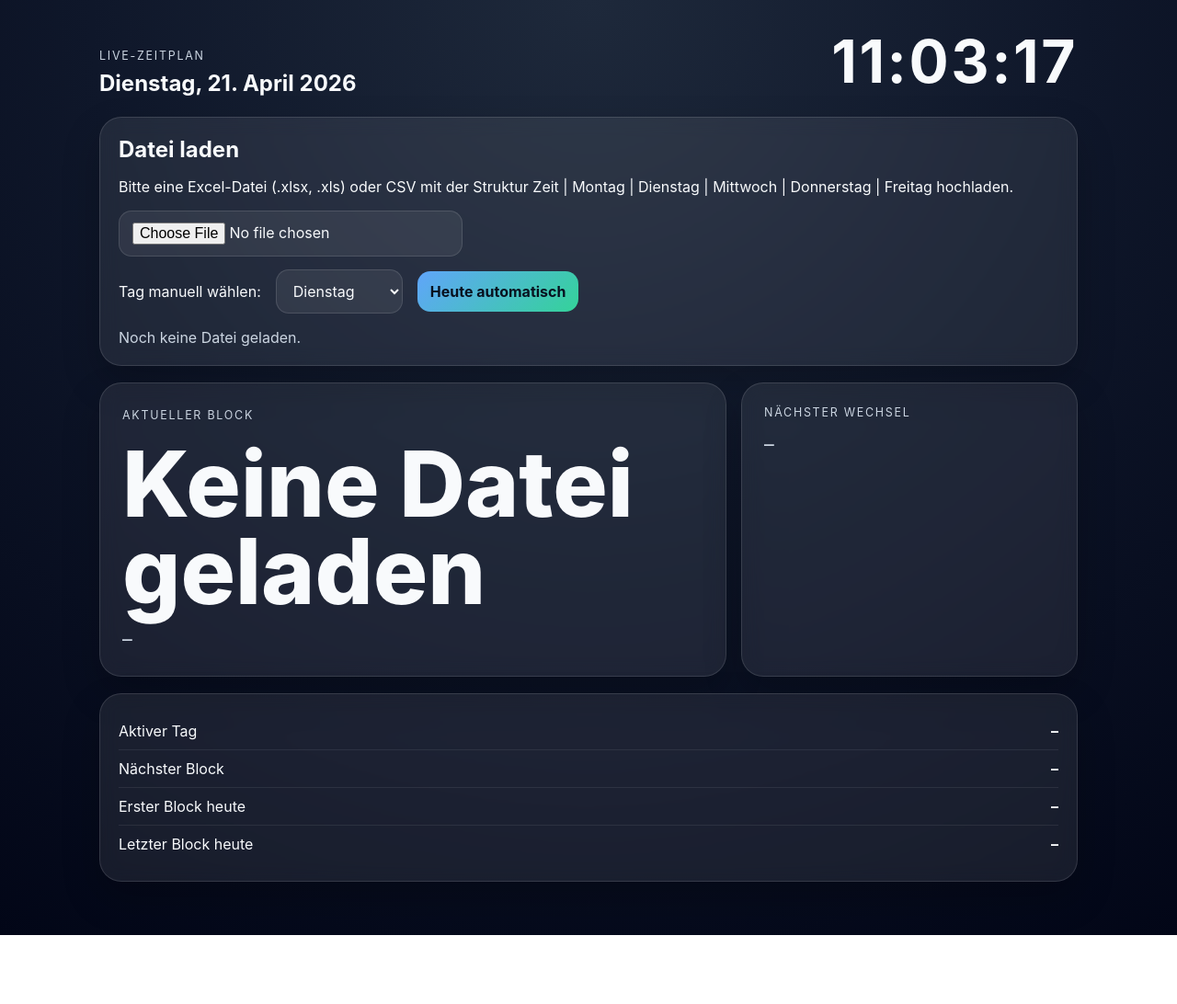
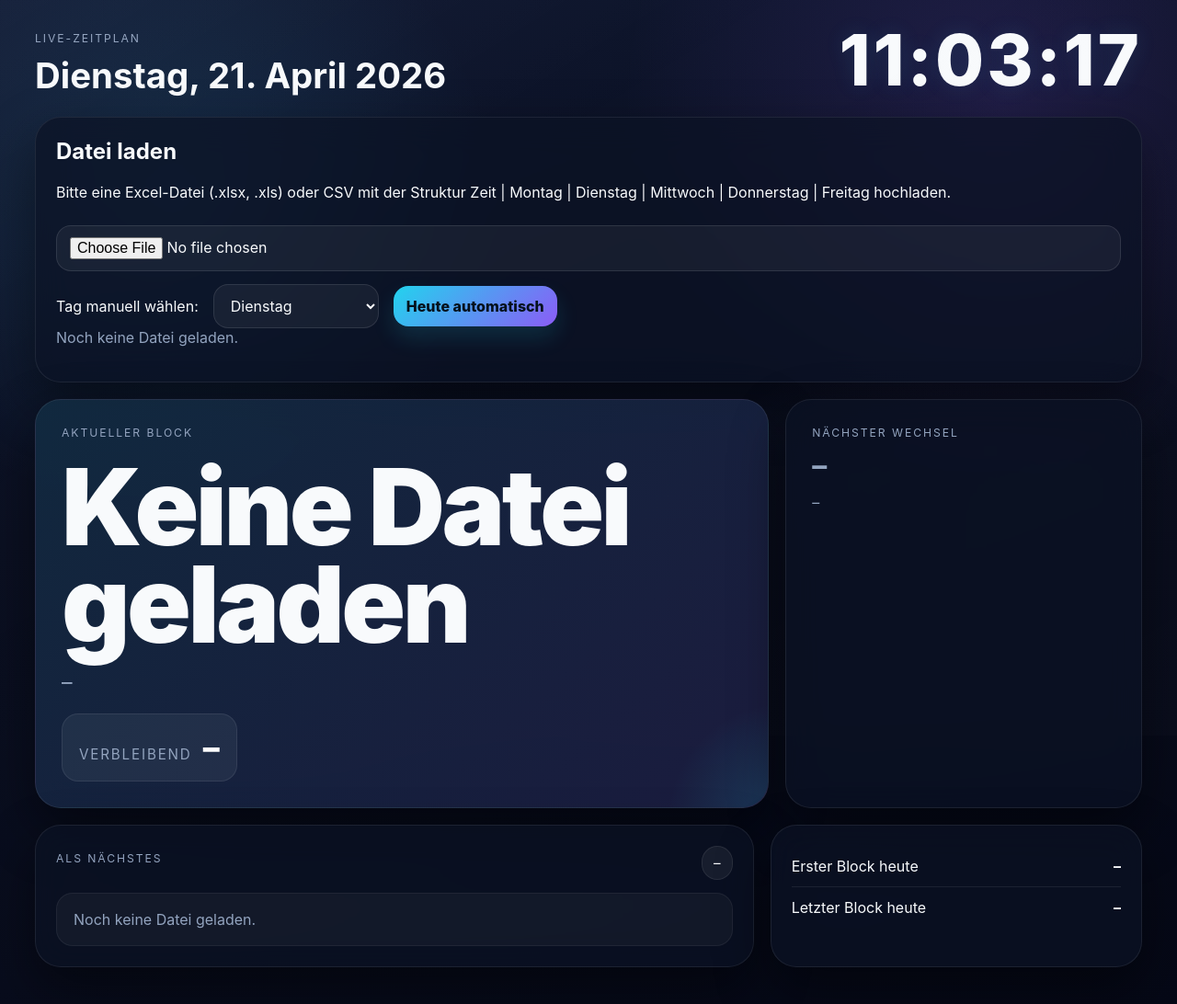
Before and after one commit to bene-d07/time_management_blocks, a plain HTML site: page index.html in a window 1280 px wide. Shown: the whole page at 92% size. Before the commit the page ends 1017 px from the top, so only its background shows below. Drawn offline with Linux system fonts and the light colour scheme.

Commit message:
Add files via upload

```diff
--- a/index.html
+++ b/index.html
@@ -41,23 +41,38 @@
     </section>
 
     <section class="hero-grid plan-focus" id="heroGrid">
-      <article class="card hero-card focus-card">
+      <article class="card hero-card focus-card glow-card">
         <p class="eyebrow">Aktueller Block</p>
         <div class="current-block" id="currentBlock">Keine Datei geladen</div>
         <div class="time-range" id="currentRange">–</div>
+        <div class="countdown-wrap">
+          <span class="countdown-label">Verbleibend</span>
+          <span class="countdown" id="countdown">–</span>
+        </div>
       </article>
 
-      <article class="card side-card" id="nextCard">
+      <article class="card side-card">
         <p class="eyebrow">Nächster Wechsel</p>
         <div class="next-change" id="nextChange">–</div>
+        <div class="mini-muted" id="nextBlock">–</div>
       </article>
     </section>
 
-    <section class="card info-card" id="infoCard">
-      <div class="info-row"><span>Aktiver Tag</span><strong id="activeDay">–</strong></div>
-      <div class="info-row"><span>Nächster Block</span><strong id="nextBlock">–</strong></div>
-      <div class="info-row"><span>Erster Block heute</span><strong id="firstBlock">–</strong></div>
-      <div class="info-row"><span>Letzter Block heute</span><strong id="lastBlock">–</strong></div>
+    <section class="lower-grid">
+      <article class="card forecast-card">
+        <div class="section-head">
+          <p class="eyebrow">Als Nächstes</p>
+          <span class="badge" id="activeDay">–</span>
+        </div>
+        <div class="upcoming-list" id="upcomingList">
+          <div class="empty-state">Noch keine Datei geladen.</div>
+        </div>
+      </article>
+
+      <article class="card info-card">
+        <div class="info-row"><span>Erster Block heute</span><strong id="firstBlock">–</strong></div>
+        <div class="info-row"><span>Letzter Block heute</span><strong id="lastBlock">–</strong></div>
+      </article>
     </section>
   </main>
 
--- a/styles.css
+++ b/styles.css
@@ -1,139 +1,374 @@
 :root {
-  --bg: #0f172a;
-  --bg-soft: #111827;
-  --card: rgba(255,255,255,0.08);
-  --card-border: rgba(255,255,255,0.12);
+  --bg-1: #050816;
+  --bg-2: #0b1022;
+  --bg-3: #101933;
+  --card: rgba(12, 18, 36, 0.72);
+  --card-strong: rgba(15, 22, 44, 0.88);
+  --card-border: rgba(255,255,255,0.08);
   --text: #f8fafc;
-  --muted: #cbd5e1;
-  --accent: #60a5fa;
-  --accent-2: #34d399;
+  --muted: #93a4bf;
+  --accent: #8b5cf6;
+  --accent-2: #22d3ee;
+  --accent-3: #38bdf8;
+  --shadow: 0 25px 60px rgba(0,0,0,0.45);
 }
 
 * { box-sizing: border-box; }
+
+html, body {
+  min-height: 100%;
+}
+
 body {
   margin: 0;
-  min-height: 100vh;
   font-family: -apple-system, BlinkMacSystemFont, "Segoe UI", Roboto, Helvetica, Arial, sans-serif;
-  background: radial-gradient(circle at top, #1e293b 0%, var(--bg) 45%, #020617 100%);
   color: var(--text);
+  background:
+    radial-gradient(circle at 15% 20%, rgba(56, 189, 248, 0.12), transparent 25%),
+    radial-gradient(circle at 85% 10%, rgba(139, 92, 246, 0.16), transparent 28%),
+    linear-gradient(160deg, var(--bg-3) 0%, var(--bg-2) 38%, var(--bg-1) 100%);
+}
+
+body::before {
+  content: "";
+  position: fixed;
+  inset: 0;
+  pointer-events: none;
+  background: linear-gradient(to bottom right, rgba(255,255,255,0.03), transparent 35%, rgba(255,255,255,0.015));
 }
 
 .app {
-  max-width: 1100px;
+  max-width: 1240px;
   margin: 0 auto;
   padding: 28px 18px 40px;
 }
 
-.topbar, .hero-grid, .controls, .info-row, .topbar-right {
+.topbar,
+.topbar-right,
+.controls,
+.info-row,
+.section-head,
+.upcoming-item {
   display: flex;
   gap: 16px;
 }
+
 .topbar {
   justify-content: space-between;
   align-items: end;
   margin-bottom: 22px;
 }
+
 .topbar-right {
   align-items: center;
 }
-.clock {
-  font-size: clamp(2rem, 6vw, 4rem);
-  font-weight: 700;
-  letter-spacing: 0.04em;
-}
+
 .eyebrow {
   text-transform: uppercase;
-  letter-spacing: 0.14em;
-  font-size: 0.78rem;
+  letter-spacing: 0.16em;
+  font-size: 0.76rem;
   color: var(--muted);
-  margin: 0 0 8px;
+  margin: 0 0 10px;
 }
-h1, h2 { margin: 0; }
+
+h1, h2, p {
+  margin-top: 0;
+}
+
+h1 {
+  font-size: clamp(1.6rem, 3vw, 2.4rem);
+  margin-bottom: 0;
+}
+
+.clock {
+  font-size: clamp(2.2rem, 6vw, 4.8rem);
+  font-weight: 800;
+  letter-spacing: 0.04em;
+  line-height: 1;
+  text-shadow: 0 0 24px rgba(56, 189, 248, 0.12);
+}
+
 .card {
   background: var(--card);
   border: 1px solid var(--card-border);
-  border-radius: 24px;
-  backdrop-filter: blur(10px);
-  box-shadow: 0 18px 40px rgba(0,0,0,0.22);
+  border-radius: 28px;
+  backdrop-filter: blur(18px);
+  -webkit-backdrop-filter: blur(18px);
+  box-shadow: var(--shadow);
 }
-.upload-card, .info-card { padding: 20px; margin-bottom: 18px; }
+
+.glow-card {
+  background:
+    linear-gradient(140deg, rgba(34, 211, 238, 0.10), rgba(139, 92, 246, 0.10)),
+    var(--card-strong);
+  position: relative;
+  overflow: hidden;
+}
+
+.glow-card::after {
+  content: "";
+  position: absolute;
+  inset: auto -20% -35% auto;
+  width: 280px;
+  height: 280px;
+  border-radius: 50%;
+  background: radial-gradient(circle, rgba(34, 211, 238, 0.18), transparent 65%);
+  pointer-events: none;
+}
+
+.upload-card,
+.info-card,
+.forecast-card {
+  padding: 22px;
+}
+
 .upload-card {
-  overflow: hidden;
-  max-height: 480px;
-  opacity: 1;
-  transform: translateY(0);
-  transition: max-height 0.35s ease, opacity 0.25s ease, transform 0.25s ease, margin 0.25s ease, padding 0.25s ease, border-width 0.25s ease;
+  margin-bottom: 18px;
 }
-.upload-card.collapsed {
-  max-height: 0;
-  opacity: 0;
-  transform: translateY(-10px);
-  margin: 0;
-  padding-top: 0;
-  padding-bottom: 0;
-  border-width: 0;
-}
-.hero-grid { align-items: stretch; margin-bottom: 18px; }
-.hero-card, .side-card { padding: 24px; }
-.hero-card { flex: 2; }
-.side-card { flex: 1; }
-.focus-card {
-  min-height: 320px;
-  display: flex;
-  flex-direction: column;
-  justify-content: center;
-}
-.current-block {
-  font-size: clamp(2.8rem, 8vw, 6.2rem);
-  font-weight: 800;
-  line-height: 0.95;
-  margin-top: 12px;
-  text-wrap: balance;
-}
-.time-range, .next-change { font-size: 1.35rem; margin-top: 14px; color: var(--muted); }
-input[type="file"], select, button {
-  border-radius: 14px;
-  border: 1px solid rgba(255,255,255,0.12);
-  background: rgba(255,255,255,0.07);
+
+input[type="file"],
+select,
+button {
+  border-radius: 16px;
+  border: 1px solid rgba(255,255,255,0.10);
+  background: rgba(255,255,255,0.05);
   color: var(--text);
   padding: 12px 14px;
   font: inherit;
 }
+
+input[type="file"] {
+  width: 100%;
+  margin-top: 10px;
+}
+
+select {
+  min-width: 180px;
+}
+
 button {
   cursor: pointer;
-  background: linear-gradient(135deg, var(--accent), var(--accent-2));
-  color: #08111f;
-  font-weight: 700;
+  background: linear-gradient(135deg, var(--accent-2), var(--accent));
+  color: #05111c;
+  font-weight: 800;
   border: none;
+  box-shadow: 0 12px 24px rgba(34, 211, 238, 0.14);
 }
+
+button:hover {
+  transform: translateY(-1px);
+}
+
 .ghost-btn {
-  background: rgba(255,255,255,0.08);
+  background: rgba(255,255,255,0.07);
   color: var(--text);
-  border: 1px solid rgba(255,255,255,0.14);
+  border: 1px solid rgba(255,255,255,0.10);
+  box-shadow: none;
 }
+
 .hidden {
   display: none;
 }
+
 .controls {
   flex-wrap: wrap;
   align-items: center;
   margin-top: 14px;
 }
-.hint { color: var(--muted); margin-bottom: 0; }
+
+.hint,
+.mini-muted,
+.time-range,
+.next-change,
+.upcoming-time {
+  color: var(--muted);
+}
+
+.hero-grid,
+.lower-grid {
+  display: grid;
+  gap: 18px;
+}
+
+.hero-grid {
+  grid-template-columns: minmax(0, 1.75fr) minmax(280px, 0.85fr);
+  margin-bottom: 18px;
+}
+
+.lower-grid {
+  grid-template-columns: minmax(0, 1.45fr) minmax(260px, 0.75fr);
+}
+
+.hero-card,
+.side-card {
+  padding: 28px;
+}
+
+.focus-card {
+  min-height: 360px;
+  display: flex;
+  flex-direction: column;
+  justify-content: center;
+}
+
+.current-block {
+  font-size: clamp(3.3rem, 9vw, 7.2rem);
+  font-weight: 900;
+  line-height: 0.92;
+  letter-spacing: -0.03em;
+  margin-top: 10px;
+  text-wrap: balance;
+}
+
+.time-range {
+  font-size: clamp(1.15rem, 2vw, 1.45rem);
+  margin-top: 18px;
+}
+
+.countdown-wrap {
+  display: inline-flex;
+  align-items: baseline;
+  gap: 12px;
+  margin-top: 20px;
+  padding: 14px 18px;
+  border-radius: 18px;
+  width: fit-content;
+  background: rgba(255,255,255,0.06);
+  border: 1px solid rgba(255,255,255,0.08);
+}
+
+.countdown-label {
+  font-size: 0.95rem;
+  color: var(--muted);
+  text-transform: uppercase;
+  letter-spacing: 0.12em;
+}
+
+.countdown {
+  font-size: clamp(1.5rem, 3vw, 2.25rem);
+  font-weight: 800;
+  color: #ffffff;
+}
+
+.next-change {
+  font-size: clamp(1.35rem, 2.8vw, 2rem);
+  font-weight: 700;
+  line-height: 1.2;
+  margin-top: 8px;
+}
+
+.mini-muted {
+  margin-top: 10px;
+  font-size: 1rem;
+}
+
+.section-head {
+  justify-content: space-between;
+  align-items: center;
+  margin-bottom: 14px;
+}
+
+.badge {
+  padding: 8px 12px;
+  border-radius: 999px;
+  background: rgba(255,255,255,0.06);
+  border: 1px solid rgba(255,255,255,0.08);
+  color: var(--text);
+  font-size: 0.95rem;
+}
+
+.upcoming-list {
+  display: grid;
+  gap: 12px;
+}
+
+.upcoming-item {
+  align-items: center;
+  padding: 14px 16px;
+  border-radius: 18px;
+  background: rgba(255,255,255,0.04);
+  border: 1px solid rgba(255,255,255,0.06);
+}
+
+.upcoming-index {
+  width: 38px;
+  height: 38px;
+  border-radius: 12px;
+  display: grid;
+  place-items: center;
+  font-weight: 800;
+  background: linear-gradient(135deg, rgba(34, 211, 238, 0.18), rgba(139, 92, 246, 0.24));
+  border: 1px solid rgba(255,255,255,0.06);
+  flex-shrink: 0;
+}
+
+.upcoming-content {
+  min-width: 0;
+}
+
+.upcoming-title {
+  font-size: 1.1rem;
+  font-weight: 700;
+  color: var(--text);
+}
+
+.empty-state {
+  padding: 18px;
+  border-radius: 18px;
+  background: rgba(255,255,255,0.04);
+  border: 1px solid rgba(255,255,255,0.06);
+  color: var(--muted);
+}
+
 .info-card .info-row {
   justify-content: space-between;
-  padding: 10px 0;
+  align-items: center;
+  padding: 12px 0;
   border-bottom: 1px solid rgba(255,255,255,0.08);
 }
-.info-card .info-row:last-child { border-bottom: none; }
 
-@media (min-width: 761px) {
-  .upload-card.collapsed + .plan-focus {
-    grid-template-columns: minmax(0, 1fr) 240px;
+.info-card .info-row:last-child {
+  border-bottom: none;
+}
+
+@media (max-width: 960px) {
+  .hero-grid,
+  .lower-grid {
+    grid-template-columns: 1fr;
   }
 }
 
 @media (max-width: 760px) {
-  .topbar, .hero-grid, .topbar-right { flex-direction: column; }
-  .clock { align-self: flex-start; }
+  .topbar,
+  .topbar-right {
+    flex-direction: column;
+    align-items: flex-start;
+  }
+
+  .clock {
+    font-size: clamp(2rem, 12vw, 3.6rem);
+  }
+
+  .hero-card,
+  .side-card,
+  .forecast-card,
+  .info-card,
+  .upload-card {
+    padding: 20px;
+  }
+
+  .focus-card {
+    min-height: 300px;
+  }
+
+  .current-block {
+    font-size: clamp(2.8rem, 13vw, 4.8rem);
+  }
+
+  .countdown-wrap {
+    width: 100%;
+    justify-content: space-between;
+    align-items: center;
+    flex-wrap: wrap;
+  }
 }
```
